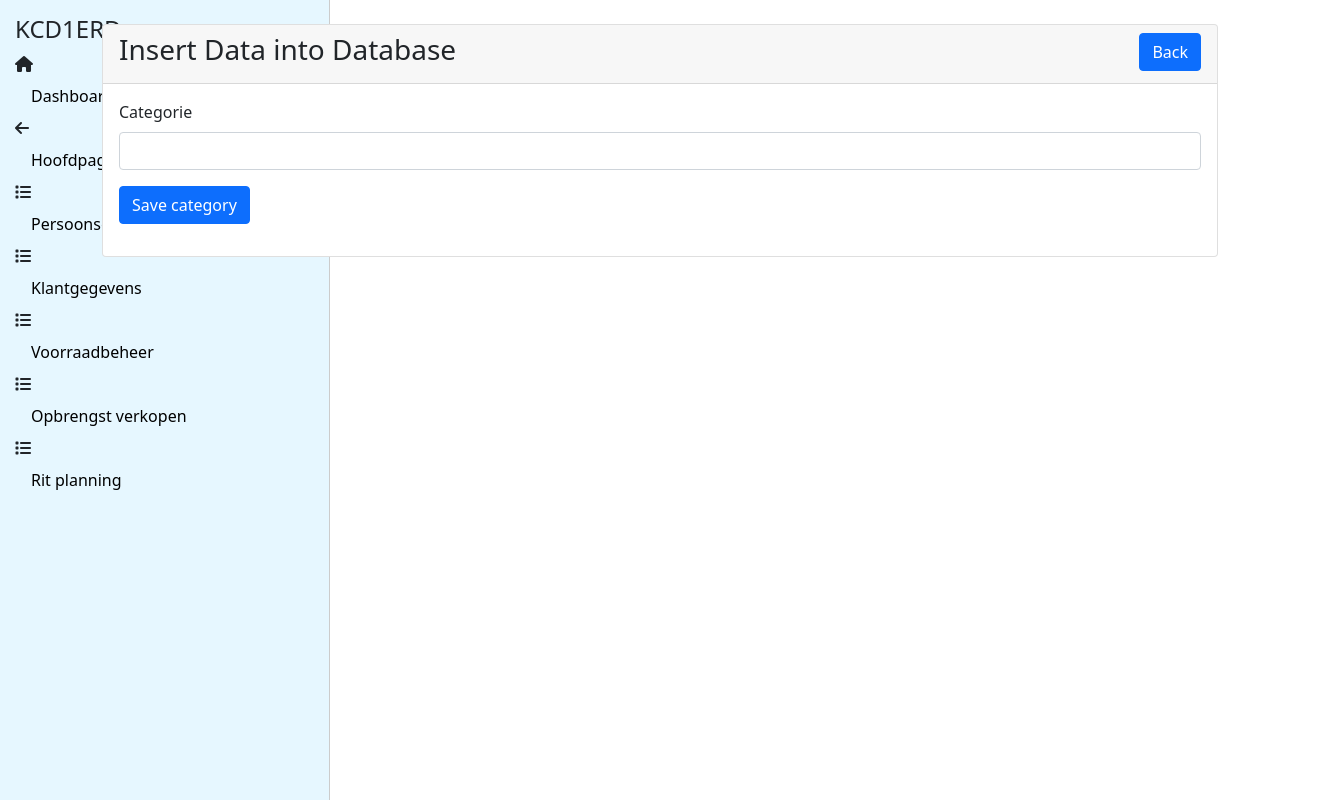
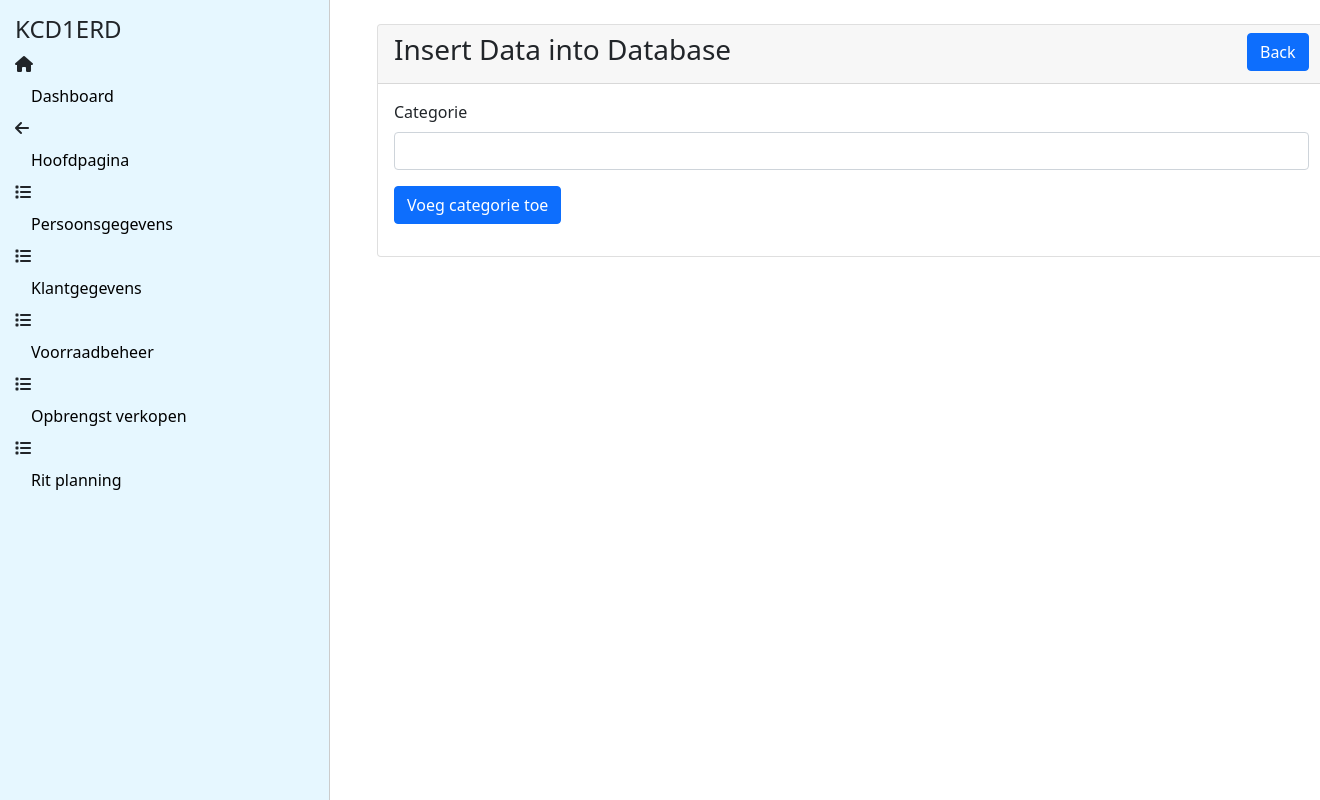
Before and after one commit to DeDaveyy/kringloop, a PHP site: page /pages/categoriecrud.php in a window 1320 px wide. Run offline with PHP 8.4, Linux system fonts and the light colour scheme; some libraries are stand-ins or nearby versions.

Commit message:
final update for now

```diff
--- /dev/null
+++ b/classes/dbhn.class.php
@@ -0,0 +1,22 @@
+<?php
+
+// Database configuratie
+$servername = "localhost"; // De hostnaam van de database-server
+$username = "root";        // Gebruikersnaam voor de database
+$password = "";            // Wachtwoord voor de database-gebruiker
+$database = "duurzaam";    // Naam van de database
+
+try {
+    // Probeert een PDO verbinding te maken
+    $conn = new PDO("mysql:host=$servername;dbname=$database", $username, $password);
+
+    // Stel attributen in voor de PDO-verbinding om fouten te rapporteren als uitzonderingen
+    $conn->setAttribute(PDO::ATTR_ERRMODE, PDO::ERRMODE_EXCEPTION);
+
+    // Verbinding succesvol, je kunt dit bericht gebruiken voor debuggen
+    // echo "Connection successful";
+} catch (PDOException $e) {
+    // Geeft error message als er een fout is in de verbinding.
+    echo "Connection failed" . $e->getMessage();
+}
+?>
--- a/pages/categoriecrud.php
+++ b/pages/categoriecrud.php
@@ -1,4 +1,4 @@
-<?php include("../includes/leftheader.php"); include("../classes/dbh.class.php"); ?>
+<?php include("../includes/leftheader.php"); include("../classes/dbhn.class.php"); ?>
 
 
 <!DOCTYPE html>
@@ -9,7 +9,7 @@
     <meta name="viewport" content="width=device-width, initial-scale=1.0">
     <!-- Inclusie van Bootstrap CSS -->
     <link href="https://cdn.jsdelivr.net/npm/bootstrap@5.0.2/dist/css/bootstrap.min.css" rel="stylesheet" integrity="sha384-EVSTQN3/azprG1Anm3QDgpJLIm9Nao0Yz1ztcQTwFspd3yD65VohhpuuCOmLASjC" crossorigin="anonymous">
-    <title>Insert Data into Database</title>
+    <title>Categorie toevoegen</title>
 </head>
 
 <body>
@@ -17,7 +17,7 @@
         <div class="row">
             <div class="col-md-12 mt-4">
 
-                <div class="card">
+                <div class="card" style="width: 85%; margin-left:275px;">
                     <div class="card-header">
                         <!-- Koptekst van de kaart met een koppeling om terug te gaan naar de indexpagina -->
                         <h3> Insert Data into Database
@@ -26,25 +26,25 @@
                     </div>
                     <div class="card-body">
 
-                        <!-- Display success or error message if available -->
+                        <!-- Bericht als het geslaagd is -->
                         <?php
                         session_start();
                         if (isset($_SESSION['message'])) {
                             echo '<div class="alert alert-success">' . $_SESSION['message'] . '</div>';
-                            unset($_SESSION['message']); // Clear the message to avoid displaying it again
+                            unset($_SESSION['message']); // bericht weghalen zodat het niet blijft staan
                         }
                         ?>
 
-                        <!-- Formulier voor het invoeren van studentengegevens -->
+                        <!-- Formulier voor het invoeren van categorie -->
                         <form action="" method="POST">
                             <div class="mb-3">
-                                <!-- Invoerveld voor de volledige naam -->
+                                <!-- Invoerveld voor de categorienaam -->
                                 <label>Categorie</label>
                                 <input type="text" name="categorie" class="form-control" />
                             </div>
                             <div class="mb-3">
-                                <!-- Knop om het studentenrecord op te slaan -->
-                                <button type="submit" name="save_category_btn" class="btn btn-primary">Save category</button>
+                                <!-- Knop om het categorienaam op te slaan -->
+                                <button type="submit" name="save_category_btn" class="btn btn-primary">Voeg categorie toe</button>
                             </div>
                         </form>
                     </div>
@@ -58,7 +58,7 @@
     $categorie = $_POST['categorie'];
 
     try {
-        // Voorbereid SQL-query om een student toe te voegen
+        // Voorbereid SQL-query om een categorie toe te voegen
         $query = "INSERT INTO categorie (categorie) VALUES (:categorie)";
         $statement = $conn->prepare($query);
 
@@ -71,9 +71,9 @@
 
         // Controleer of de query met succes is uitgevoerd en stel een sessiebericht in
         if ($query_execute) {
-            $_SESSION['message'] = "Student added successfully";
+            $_SESSION['message'] = "Categorie succesvol toegevoegd";
         } else {
-            $_SESSION['message'] = "Failed to add student";
+            $_SESSION['message'] = "Categorie toevoegen gefaald";
         }
     } catch (PDOException $e) {
         echo "<div> Error" . $e->getMessage() . "</div>";
```
